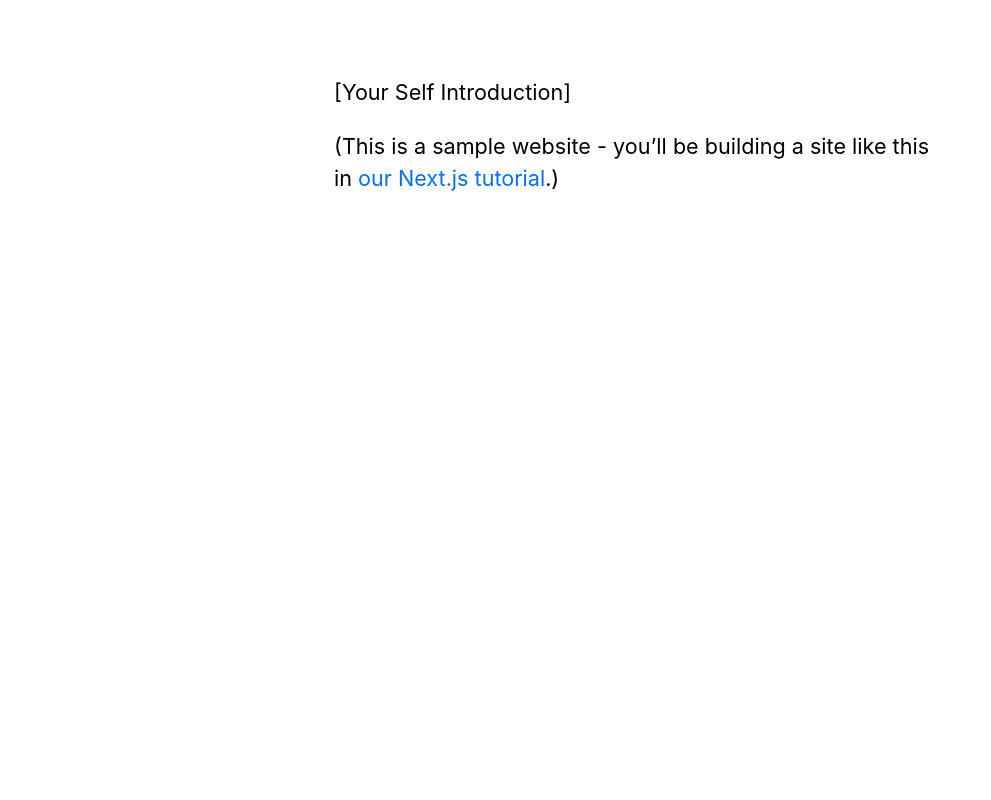
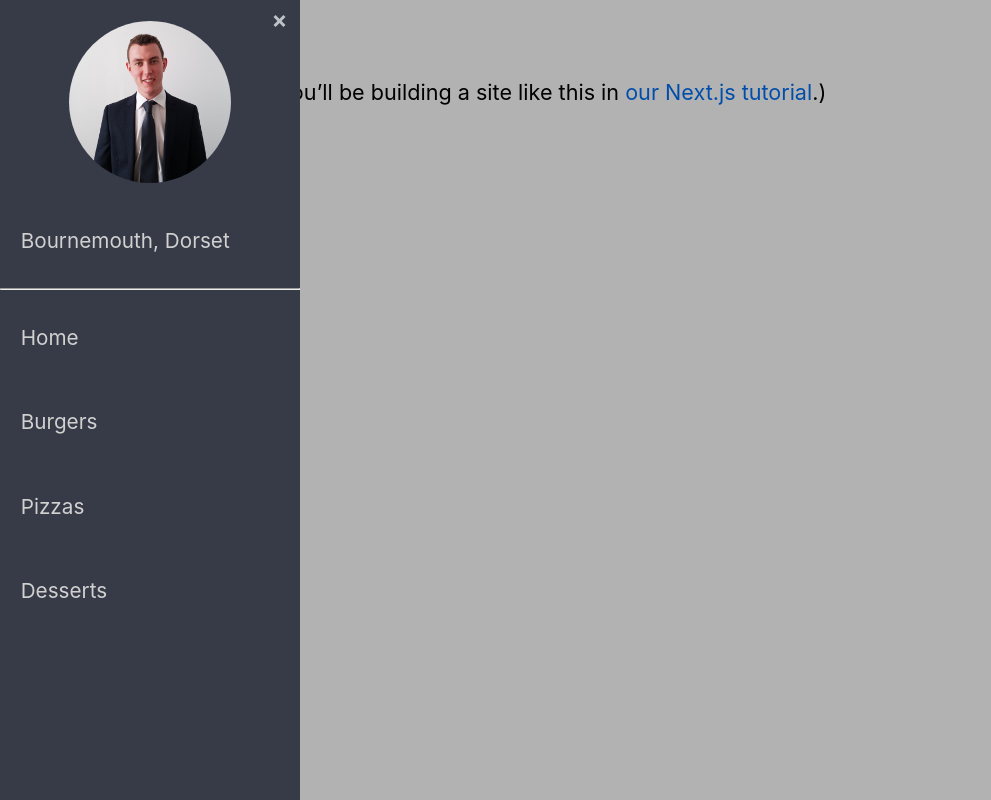
Before and after one commit to HaydenGriffin/portfolio-site, a Next.js app: page / in a window 1280 px wide. Shown: the whole page, without its empty margins (0-991 px from the left). Built offline with nearby package versions, Linux system fonts and the light colour scheme.

Commit message:
Added react-burger-menu, started designing navigation

```diff
--- a/components/layout.tsx
+++ b/components/layout.tsx
@@ -1,6 +1,7 @@
 import Head from 'next/head';
 import styles from './layout.module.css';
 import Link from 'next/link';
+import Navigation from './navigation';
 
 const name = '[Your Name]';
 export const siteTitle = 'Next.js Sample Website';
@@ -13,31 +14,16 @@ export default function Layout({
   home?: boolean;
 }) {
   return (
-    <div className={styles.container}>
+    <div>
       <Head>
         <link rel="icon" href="/favicon.ico" />
-        <meta
-          name="description"
-          content="Learn how to build a personal website using Next.js"
-        />
-        <meta
-          property="og:image"
-          content={`https://og-image.now.sh/${encodeURI(
-            siteTitle
-          )}.png?theme=light&md=0&fontSize=75px&images=https%3A%2F%2Fassets.zeit.co%2Fimage%2Fupload%2Ffront%2Fassets%2Fdesign%2Fnextjs-black-logo.svg`}
-        />
+        <meta name="description" content="Hayden Griffin Portfolio Site" />
         <meta name="og:title" content={siteTitle} />
         <meta name="twitter:card" content="summary_large_image" />
       </Head>
+      <Navigation />
       <header className={styles.header}></header>
       <main>{children}</main>
-      {!home && (
-        <div className={styles.backToHome}>
-          <Link href="/">
-            <a>← Back to home</a>
-          </Link>
-        </div>
-      )}
     </div>
   );
 }
--- /dev/null
+++ b/components/navigation.module.css
@@ -0,0 +1,15 @@
+.navigationImage {
+  width: 9rem;
+  height: 9rem;
+  display: block;
+  margin: auto;
+  transition: transform 0.2s;
+}
+
+.navigationImage:hover {
+  transform: scale(1.1);
+}
+
+.navigationLocation {
+  padding: 1em;
+}
--- /dev/null
+++ b/components/navigation.tsx
@@ -0,0 +1,33 @@
+import React from 'react';
+import { slide as Menu } from 'react-burger-menu';
+import styles from './navigation.module.css';
+import utilStyles from '../styles/utils.module.css';
+
+export default (props) => {
+  return (
+    <Menu isOpen>
+      <img
+        src="/images/profile.jpg"
+        className={`${styles.navigationImage} ${utilStyles.borderCircle}`}
+        alt="Picture of me"
+      />
+      <p className={`${styles.navigationLocation}`}>Bournemouth, Dorset</p>
+      <hr className="solid" />
+      <a className="menu-item" href="/">
+        Home
+      </a>
+
+      <a className="menu-item" href="/burgers">
+        Burgers
+      </a>
+
+      <a className="menu-item" href="/pizzas">
+        Pizzas
+      </a>
+
+      <a className="menu-item" href="/desserts">
+        Desserts
+      </a>
+    </Menu>
+  );
+};
--- a/package.json
+++ b/package.json
@@ -8,8 +8,10 @@
     "start": "next start"
   },
   "dependencies": {
+    "@types/react-burger-menu": "^2.6.1",
     "next": "9.4.4",
     "react": "16.13.1",
+    "react-burger-menu": "^2.6.17",
     "react-dom": "16.13.1"
   },
   "devDependencies": {
--- a/styles/global.css
+++ b/styles/global.css
@@ -17,11 +17,81 @@ a {
   text-decoration: none;
 }
 
-a:hover {
-  text-decoration: underline;
-}
-
 img {
   max-width: 100%;
   display: block;
 }
+
+#page-wrap {
+  text-align: center;
+
+  /* Prevent sidebar from showing a scrollbar on page */
+  overflow: auto;
+}
+
+/* Individual item */
+.bm-item {
+  display: inline-block;
+
+  /* Our sidebar item styling */
+  text-decoration: none;
+  margin-bottom: 10px;
+  color: #d1d1d1;
+  transition: color 0.2s;
+}
+
+/* Position and sizing of burger button */
+.bm-burger-button {
+  position: fixed;
+  width: 36px;
+  height: 30px;
+  left: 36px;
+  top: 36px;
+}
+
+/* Color/shape of burger icon bars */
+.bm-burger-bars {
+  background: #373a47;
+}
+
+/* Position and sizing of clickable cross button */
+.bm-cross-button {
+  height: 24px;
+  width: 24px;
+}
+
+/* Color/shape of close button cross */
+.bm-cross {
+  background: #bdc3c7;
+}
+
+/* General sidebar styles */
+.bm-menu {
+  padding-top: 1em;
+  background: #373a47;
+  font-size: 1.15em;
+}
+
+.menu-item {
+  padding: 1em 1em;
+}
+
+/* Change color on hover */
+.menu-item:hover {
+  color: white;
+}
+
+/* Morph shape necessary with bubble or elastic */
+.bm-morph-shape {
+  fill: #373a47;
+}
+
+/* Wrapper for item list */
+.bm-item-list {
+  color: #b8b7ad;
+}
+
+/* Styling of overlay */
+.bm-overlay {
+  background: rgba(0, 0, 0, 0.3);
+}
--- a/styles/utils.module.css
+++ b/styles/utils.module.css
@@ -50,3 +50,7 @@
 .lightText {
   color: #666;
 }
+
+hr.solid {
+  border-top: 3px solid #bbb;
+}
```
Also changed, not shown: public/images/profile.jpg (added), 1 other file (tests, documents, lock files or other folders).
